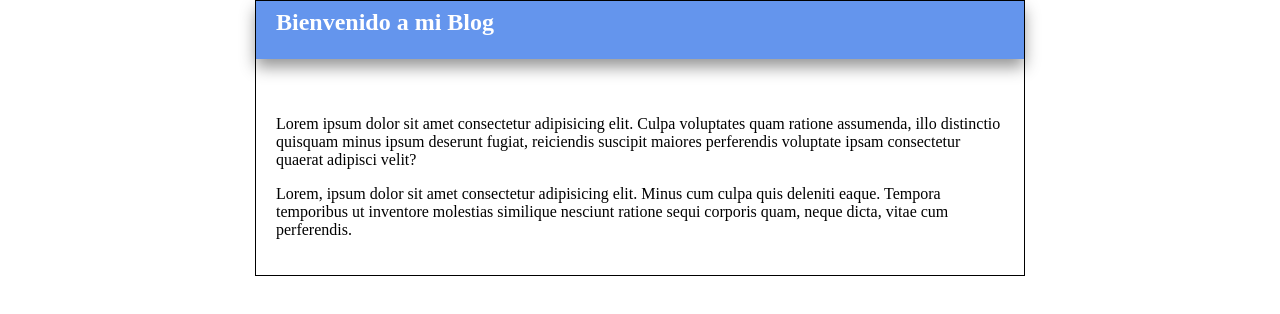
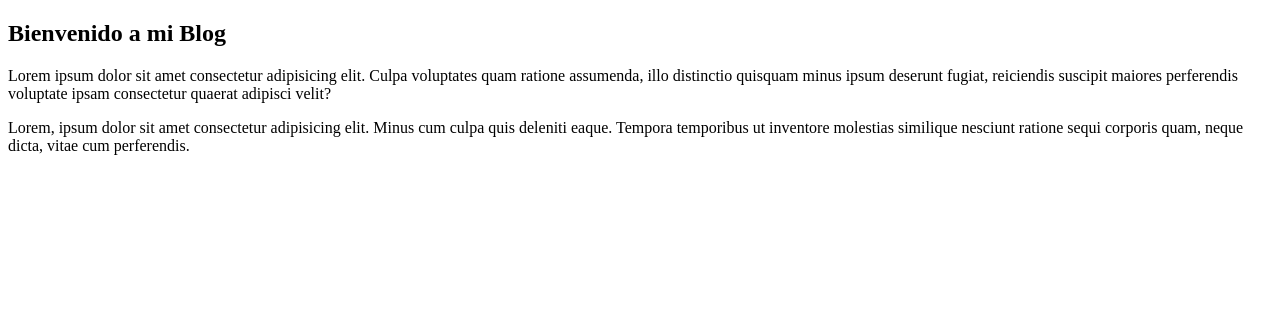
Before and after one commit to juanhposso/quemaspues, a plain HTML site: page index.html in a window 1280 px wide. Drawn offline with Linux system fonts and the light colour scheme.

Commit message:
se modifico el archivo index eliminado los estilos

```diff
--- a/index.html
+++ b/index.html
@@ -4,36 +4,6 @@
 		<meta charset="UTF-8" />
 		<meta name="viewport" content="width=device-width, initial-scale=1.0" />
 		<title>My Blog</title>
-		<style>
-			body {
-				margin: 0;
-				padding: 0;
-				height: 100vh;
-				display: flex;
-				justify-content: center;
-				box-sizing: border-box;
-			}
-			header {
-				border: 1px solid black;
-				width: 60%;
-				height: max-content;
-			}
-			nav {
-				width: 100%;
-				background-color: cornflowerblue;
-				box-shadow: 0px 8px 15px 0px rgba(0, 0, 0, 0.42);
-				color: white;
-			}
-			nav h1 {
-				height: 50px;
-				margin-top: 0;
-				padding-left: 20px;
-				padding-top: 8px;
-			}
-			header div {
-				padding: 20px;
-			}
-		</style>
 	</head>
 	<body>
 		<header>
```
